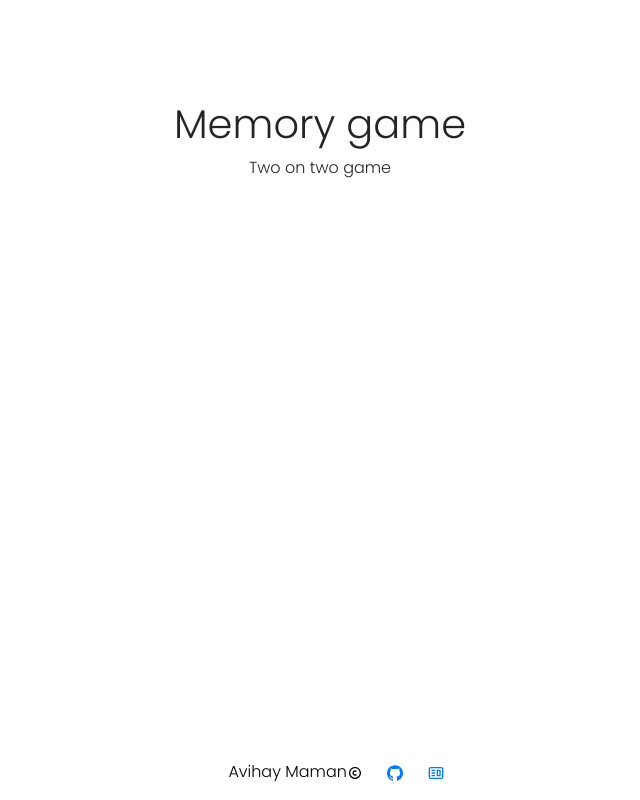
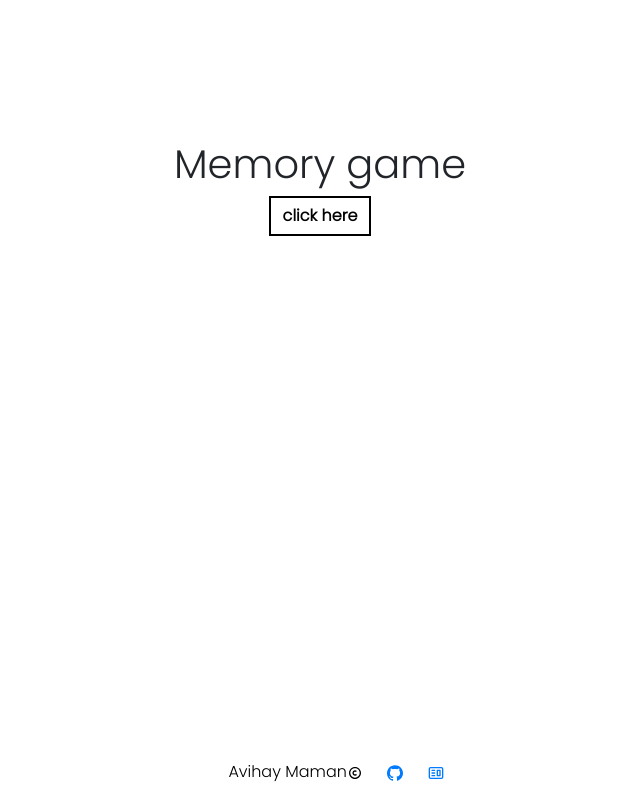
Before and after one commit to AvihayM6/memo_game, a React (Create React App) app: page /twoontwoGame in a window 1280 px wide. Shown: the whole page, without its empty margins (320-960 px from the left). Built offline with nearby package versions, Linux system fonts and the light colour scheme.

Commit message:
add new functionalty to two vs two game

```diff
--- a/src/Components/Home.js
+++ b/src/Components/Home.js
@@ -1,7 +1,6 @@
 import '../Styles/Home.css';
 import {Link} from 'react-router-dom';
 
-const cardImage = [];
 
 
 function Home() {
--- /dev/null
+++ b/src/Components/SingleCard.js
@@ -0,0 +1,26 @@
+import React from 'react';
+
+
+
+const SingleCard = ({card, handleChoice}) => {
+
+    const handleClick = () => {
+        handleChoice(card);
+    }
+
+    return (
+        <div className="card">
+            <div>
+                <img className="front" src={card.src} alt="front img"/>
+                <img
+                    className="back"
+                    src="/img/cover.png"
+                    onClick={handleClick}
+                    alt="cover img"
+                />
+            </div>
+        </div>
+    );
+}
+
+export default SingleCard;
--- a/src/Components/TwoOnTwoGame.js
+++ b/src/Components/TwoOnTwoGame.js
@@ -1,10 +1,19 @@
 import { useState } from 'react';
+import SingleCard from './SingleCard';
+import '../Styles/TwoOnTwoGame.css';
 
 
-const cardImages = [{ "src": "/img/helmet-1.png" },{ "src": "/img/potion-1.png" },];
+
+
+const cardImages = [{ "src": "/img/helmet-1.png" }, { "src": "/img/potion-1.png" }];
 
 
   const TwoOnTwoGame = () => {
+
+    const [cards, setCards] = useState([]);
+    const [turns, setTurns] = useState(0);
+    const [choiceOne, setChoiceOne] = useState(null);
+    const [choiceTwo, setChoiceTwo] = useState(null);
 
     const shuffleCards = () => {
         const tempShuffledCards = [...cardImages, ...cardImages]
@@ -15,12 +24,22 @@ const cardImages = [{ "src": "/img/helmet-1.png" },{ "src": "/img/potion-1.png"
         setTurns(0)
       }
 
-      const [cards, setCards] = useState([]);
-      const [turns, setTurns] = useState(0);
+    const handleChoice = (card) => {
+      choiceOne ? setChoiceTwo(card) : setChoiceOne(card);
+    }
 
     return (
         <div>
-            <p>Two on two game</p>
+            <button onClick={shuffleCards}> click here</button>
+            <div className="card-grid">
+              {cards.map((card) => (
+                <SingleCard
+                           key={card.id}
+                           card={card}
+                           handleChoice={handleChoice}
+                />
+              ))}
+            </div>
         </div>
      );
 }
--- /dev/null
+++ b/src/Styles/SingleCard.css
@@ -0,0 +1,9 @@
+.card {
+    position: relative;
+  }
+  .card img {
+    width: 100%;
+    display: block;
+    border: 2px solid #fff;
+    border-radius: 6px;
+  }
--- /dev/null
+++ b/src/Styles/TwoOnTwoGame.css
@@ -0,0 +1,25 @@
+.App {
+    max-width: 860px;
+    margin: 40px auto;
+  }
+  button {
+    background: none;
+    border: 2px solid rgb(0, 0, 0);
+    padding: 6px 12px;
+    border-radius: 4px;
+    color: rgb(0, 0, 0);
+    font-weight: bold;
+    cursor: pointer;
+    font-size: 1em;
+  }
+  button:hover {
+    background: #5c006e;
+    border: 2px solid 5c006e;
+    color: #fff;
+  }
+  .card-grid {
+    margin-top: 40px;
+    display: grid;
+    grid-template-columns: 1fr 1fr;
+    grid-gap: 20px;
+  }
```
